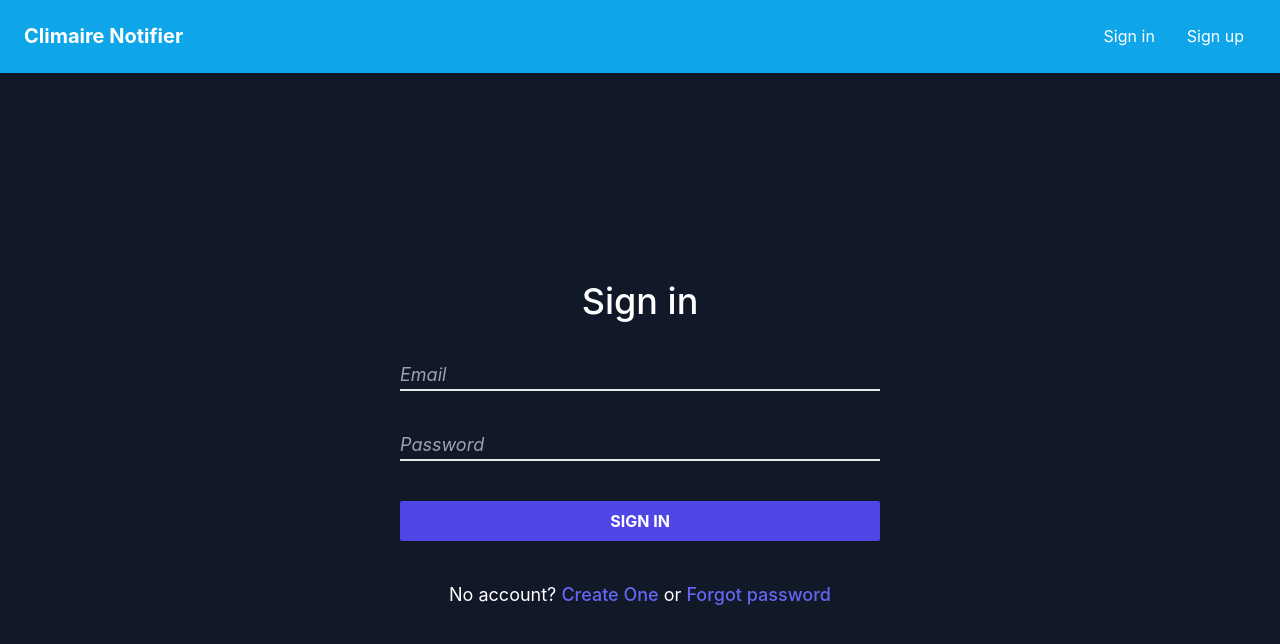
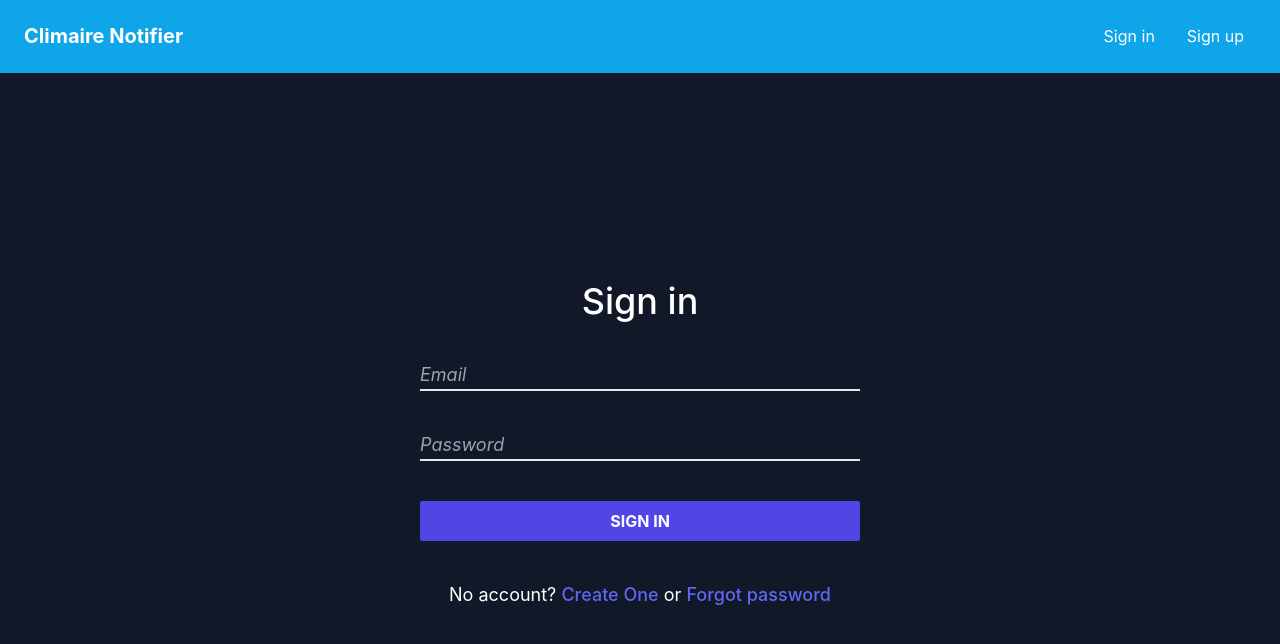
Before and after one commit to sor973/Climair-Notifier, a Next.js app: page /signin in a window 1280 px wide. Shown: the top 644 px of the page. Built offline with nearby package versions, Linux system fonts and the light colour scheme; no server answers.

Commit message:
add padding

```diff
--- a/pages/signin.jsx
+++ b/pages/signin.jsx
@@ -41,7 +41,7 @@ export default function Signin() {
     <div className="bg-gray-900">
       <Navbar/>
       <main className="mx-auto flex min-h-screen w-full items-center justify-center bg-gray-900 text-white pb-20">
-        <section className="flex w-[30rem] flex-col space-y-10">
+        <section className="flex w-[30rem] flex-col space-y-10 px-5">
           <div className="text-center text-4xl font-medium">Sign in</div>
 
           <div className="w-full transform border-b-2 bg-transparent text-lg duration-300 focus-within:border-indigo-500">
--- a/pages/signup.jsx
+++ b/pages/signup.jsx
@@ -45,7 +45,7 @@ export default function register() {
     <div className="bg-gray-900">
       <Navbar />
       <main className="mx-auto flex min-h-screen w-full items-center justify-center bg-gray-900 text-white pb-20">
-        <section className="flex w-[30rem] flex-col space-y-10">
+        <section className="flex w-[30rem] flex-col space-y-10 px-5">
           <div className="text-center text-4xl font-medium">
             Create an account
           </div>
```
